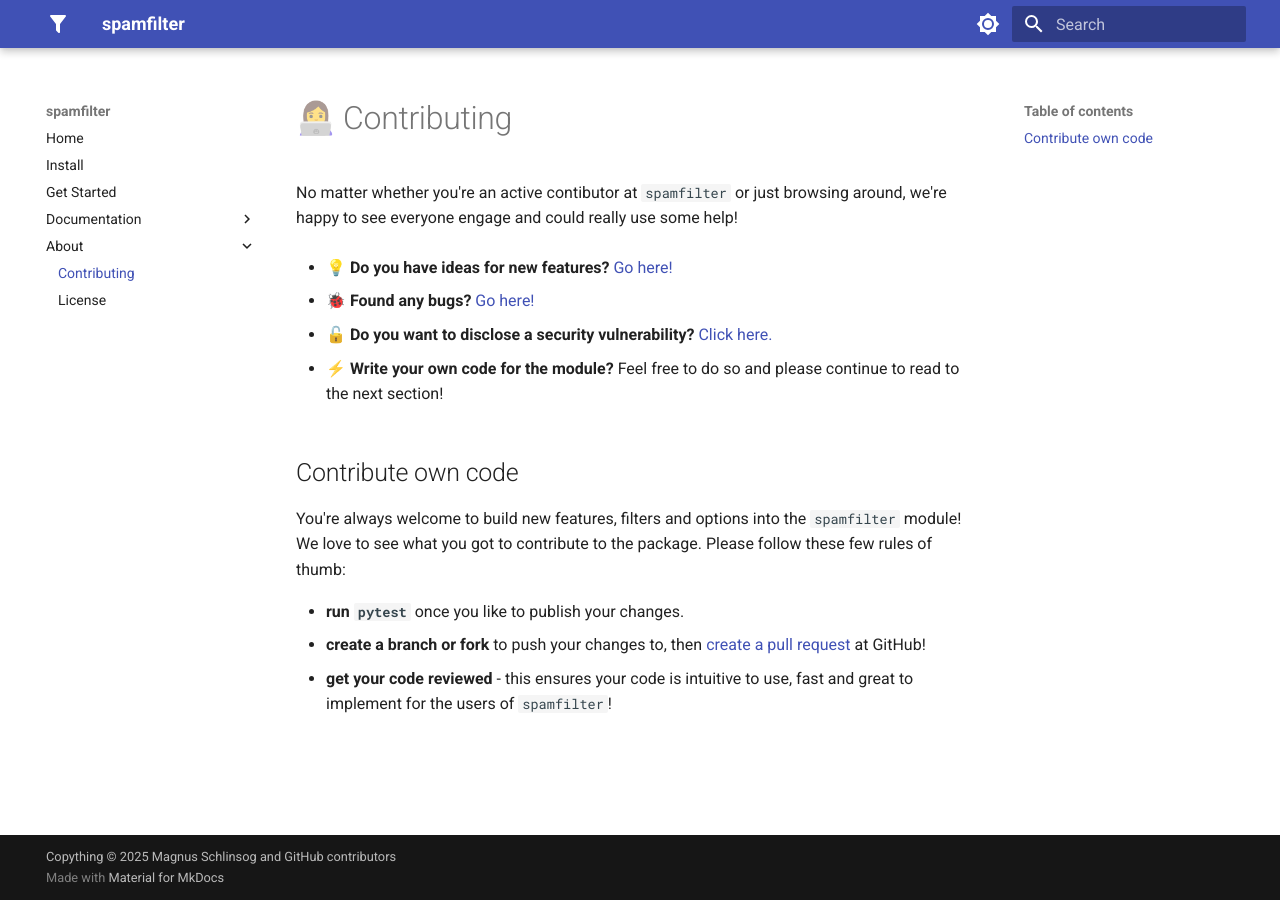
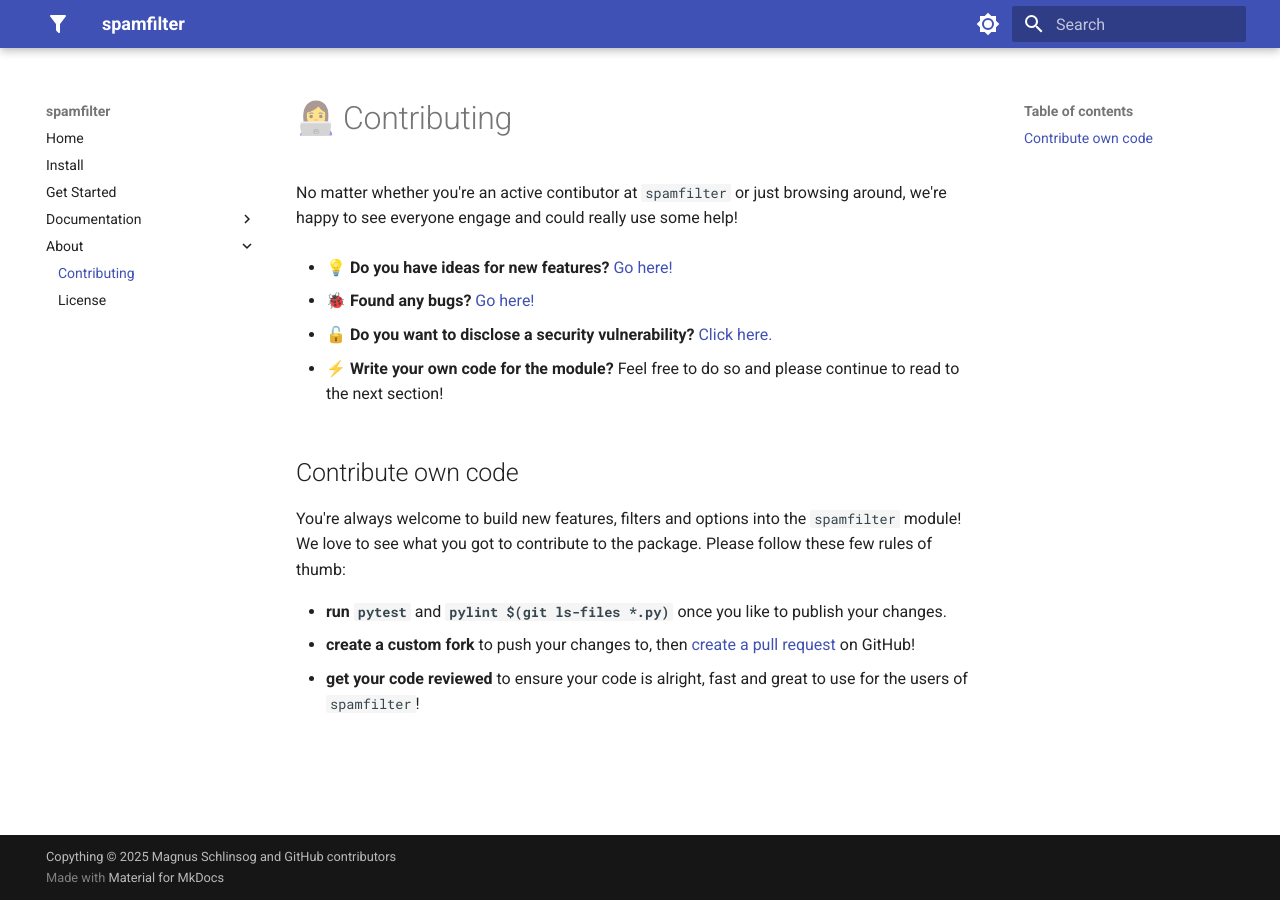
Before and after one commit to mags0ft/spamfilter, an MkDocs documentation site: the page built from docs/contributing.md, in a window 1280 px wide. Built offline with MkDocs 1.6.1 and Material for MkDocs 9.7.7, drawn with Linux system fonts in a browser that asks for light colours.

Commit message:
improve phrasing in contributing information page

```diff
--- a/docs/contributing.md
+++ b/docs/contributing.md
@@ -15,6 +15,6 @@ No matter whether you're an active contibutor at `spamfilter` or just browsing a
 You're always welcome to build new features, filters and options into the `spamfilter` module! We love to see what
 you got to contribute to the package. Please follow these few rules of thumb:
 
-- **run `pytest`** once you like to publish your changes.
-- **create a branch or fork** to push your changes to, then [create a pull request](https://github.com/mags0ft/spamfilter/pulls) at GitHub!
-- **get your code reviewed** - this ensures your code is intuitive to use, fast and great to implement for the users of `spamfilter`!
+- **run `pytest`** and **`pylint $(git ls-files *.py)`** once you like to publish your changes.
+- **create a custom fork** to push your changes to, then [create a pull request](https://github.com/mags0ft/spamfilter/pulls) on GitHub!
+- **get your code reviewed** to ensure your code is alright, fast and great to use for the users of `spamfilter`!
```
